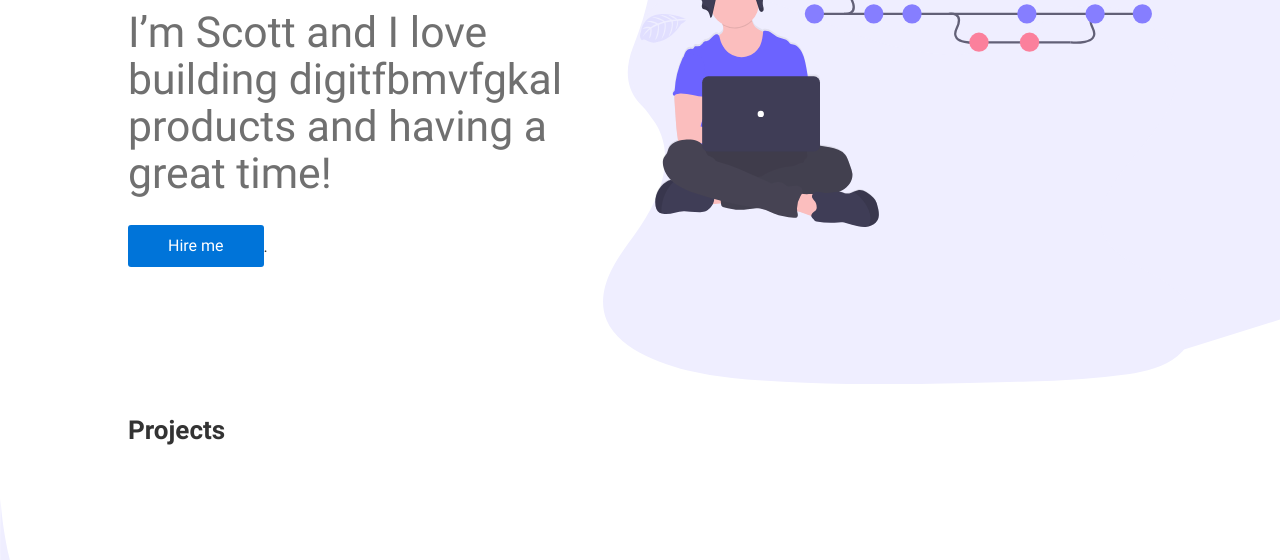
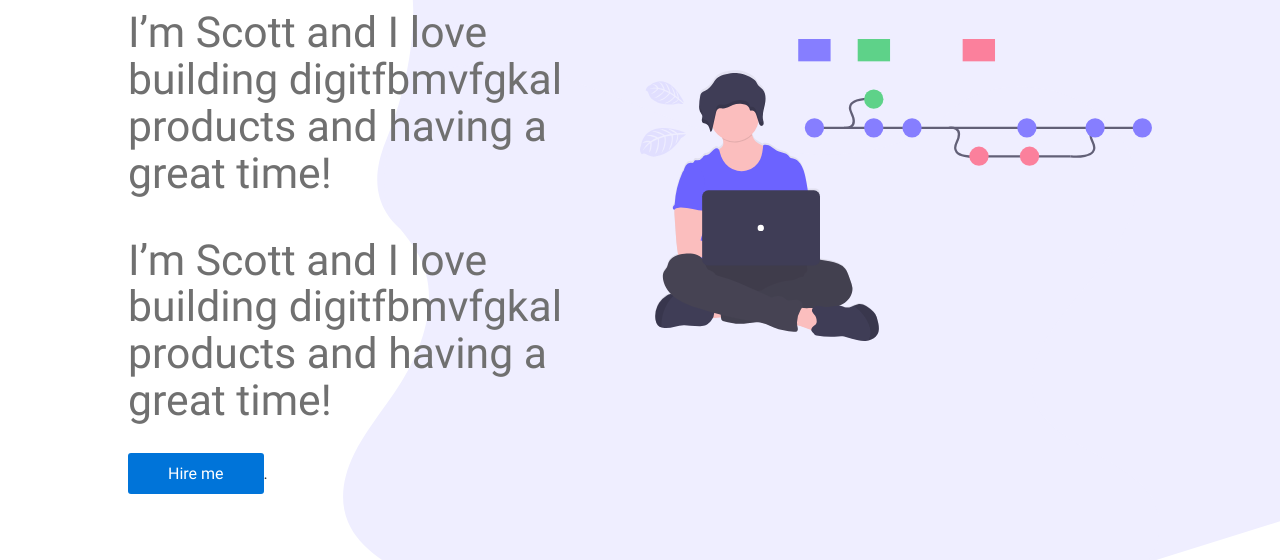
Before and after one commit to scottschindler/new-portfolio, a Gatsby site: page / in a window 1280 px wide. Shown: the part 207-767 px from the top of the page. Built offline with nearby package versions, Linux system fonts and the light colour scheme; Gatsby itself is replaced by a stand-in of ours.

Commit message:
changes to port site

```diff
--- a/src/components/landing/Intro/index.jsx
+++ b/src/components/landing/Intro/index.jsx
@@ -12,6 +12,7 @@ export const Intro = () => (
       <Details>
         <h1>Hi There!</h1>
         <h4>I’m Scott and I love building digitfbmvfgkal products and having a great time!</h4>
+        <h4>I’m Scott and I love building digitfbmvfgkal products and having a great time!</h4>
         <Button as={AnchorLink} href="#contact">
           Hire me
         </Button>
```
